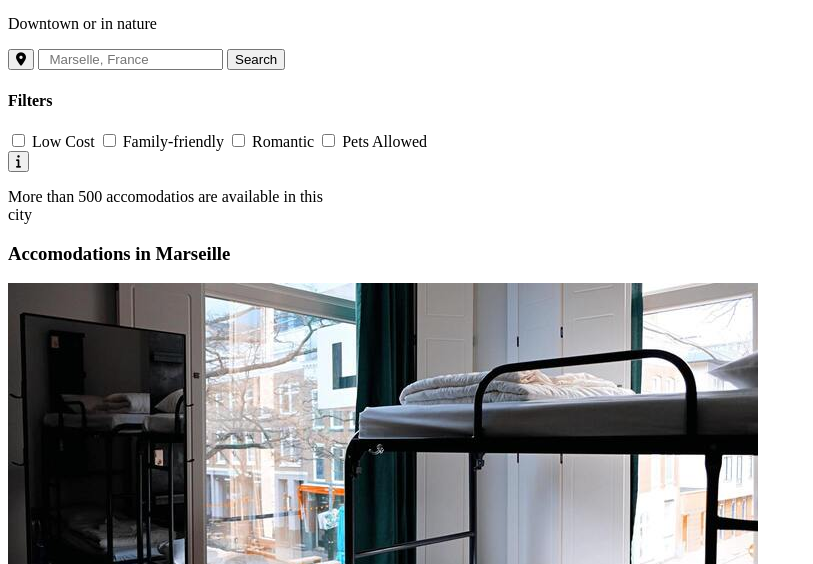
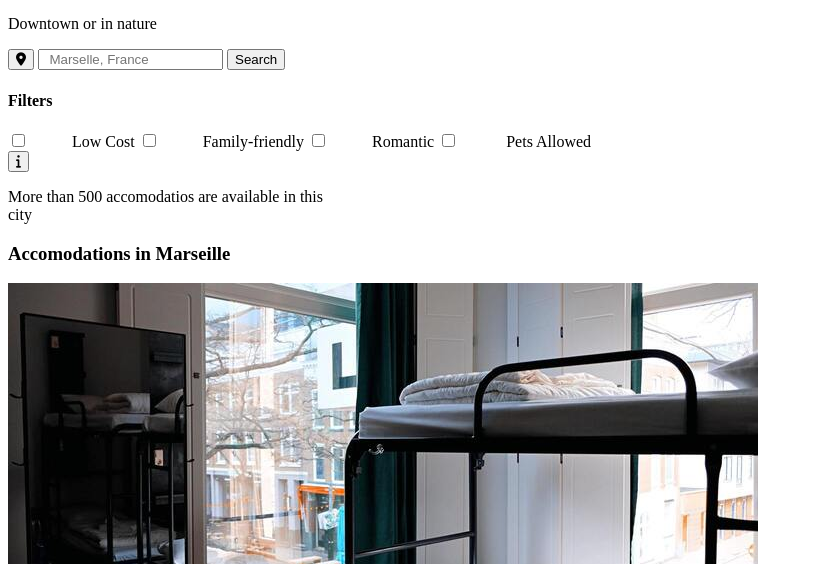
Before and after one commit to KaiserinDerWelt/MarianaDeSanJuanLiconaAguilar_01_09162020, a plain HTML site: page index.html in a window 1280 px wide. Shown: the part 236-800 px from the top of the page, without its empty margins (0-813 px from the left). Drawn offline with Linux system fonts and the light colour scheme; some icons are missing.

Commit message:
Update index.html

```diff
--- a/index.html
+++ b/index.html
@@ -37,22 +37,22 @@
                     <h4>Filters</h4>
                         <label class="btnAction">
                             <input type="checkbox">
-                            <span class="slider round lowcost sizeOne">Low Cost</span>
+                            <span class="slider round lowcost sizeOne">&nbsp;&nbsp;&nbsp;&nbsp;&nbsp;&nbsp;&nbsp;&nbsp;&nbsp;&nbsp;Low Cost</span>
                         </label>
                           <label class="btnAction">
                                 <input type="checkbox">
                                     <span class="slider round familyfriendly" id="sizeTwo">
-                                    Family-friendly</span>
+                                    &nbsp;&nbsp;&nbsp;&nbsp;&nbsp;&nbsp;&nbsp;&nbsp;&nbsp;&nbsp;Family-friendly</span>
                              </label>
                             <label class="btnAction">
                                     <input type="checkbox">
                                         <span class="slider round romantic sizeOne">
-                                            Romantic</span>
+                                            &nbsp;&nbsp;&nbsp;&nbsp;&nbsp;&nbsp;&nbsp;&nbsp;&nbsp;&nbsp;Romantic</span>
                                 </label>
                                     <label class="btnAction">
                                          <input type="checkbox">
                                             <span class="slider round pets">
-                                            Pets Allowed</span>
+                                            &nbsp;&nbsp;&nbsp;&nbsp;&nbsp;&nbsp;&nbsp;&nbsp;&nbsp;&nbsp;&nbsp;Pets Allowed</span>
                                           </label>
                  </div>
              </div>
```
